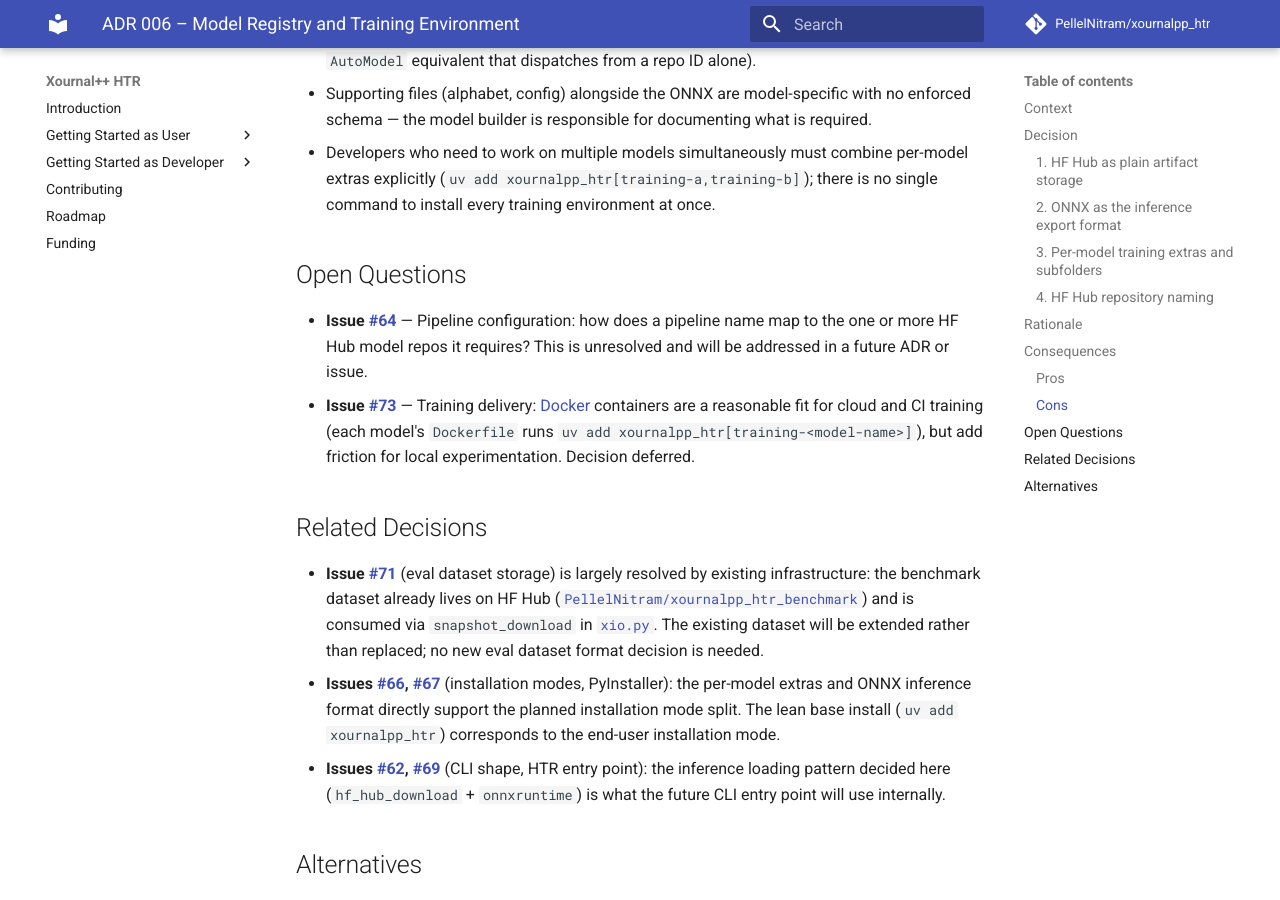
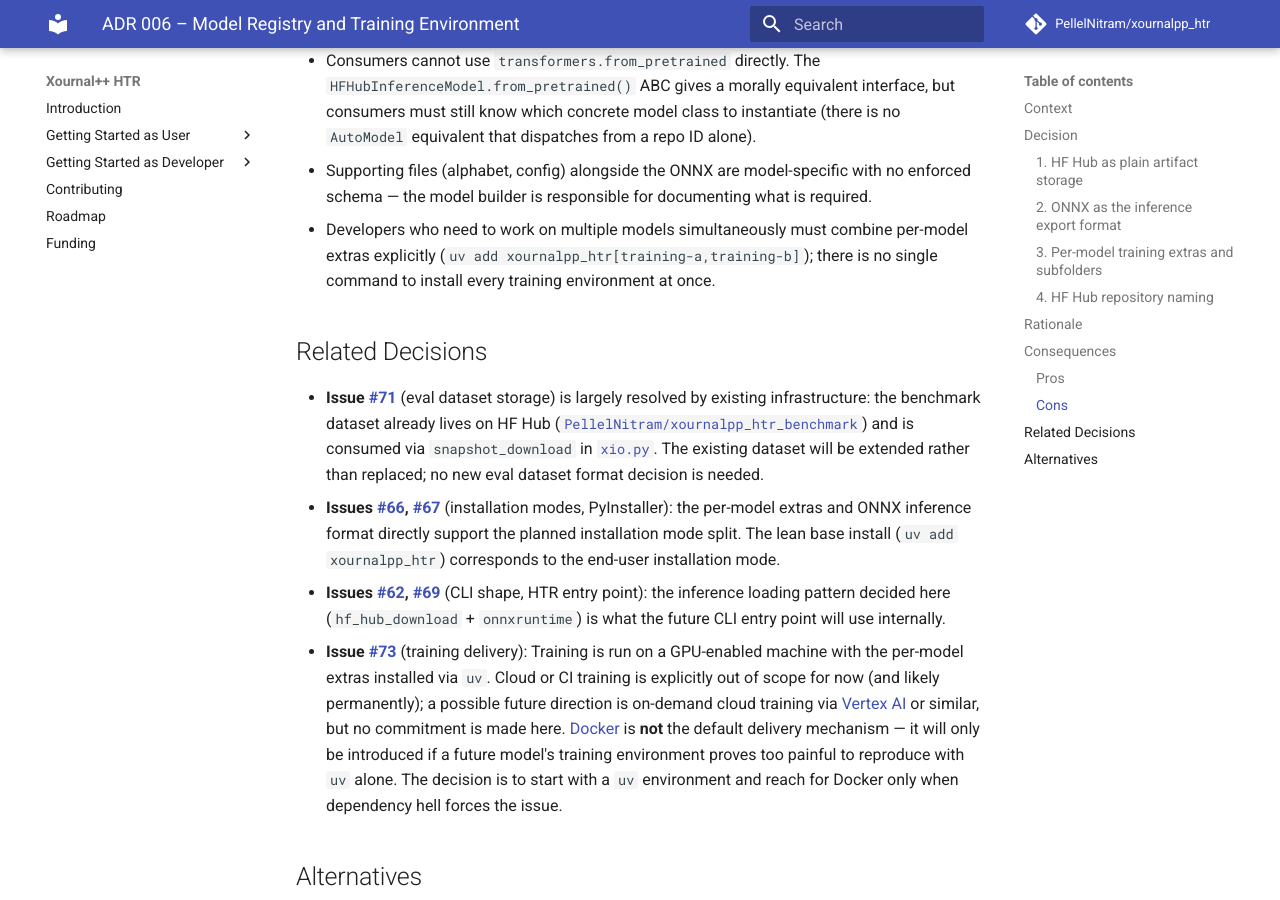
Before and after one commit to PellelNitram/xournalpp_htr, an MkDocs documentation site: the page built from docs/ADRs/006_model_registry_and_training_environment.md, in a window 1280 px wide and 900 px high, scrolled down 5751 px. Built offline with MkDocs 1.6.1 and Material for MkDocs 9.7.7, drawn with Linux system fonts in a browser that asks for light colours; comment, search, counter and statistics services are not loaded; some of the changed text lies outside the part shown.

Commit message:
Resolve open questions in ADR 006. [CC]

```diff
--- a/docs/ADRs/006_model_registry_and_training_environment.md
+++ b/docs/ADRs/006_model_registry_and_training_environment.md
@@ -203,7 +203,11 @@
 
 The model card documents the dataset the model was trained on. A pipeline (as defined in
 [ADR 003](003_define_target_architecture.md)) may reference one or more model repositories;
-pipeline-to-model mapping is done inside each pipeline.
+pipeline-to-model mapping is done inside each pipeline implementation directly — there is no global
+registry, lookup table, or algorithmic resolution. Each pipeline simply imports and instantiates the
+concrete model classes it needs (e.g. `CarbuneModel.from_pretrained()`), which addresses issue
+[#64](https://github.com/PellelNitram/xournalpp_htr/issues/64) for this concern without requiring a
+separate ADR.
 
 ## Rationale
 
@@ -268,16 +272,6 @@
   explicitly (`uv add xournalpp_htr[training-a,training-b]`); there is no single command to install
   every training environment at once.
 
-## Open Questions
-
-- **Issue [#64](https://github.com/PellelNitram/xournalpp_htr/issues/64)** — Pipeline configuration: how
-  does a pipeline name map to the one or more HF Hub model repos it requires? This is unresolved and
-  will be addressed in a future ADR or issue.
-- **Issue [#73](https://github.com/PellelNitram/xournalpp_htr/issues/73)** — Training delivery:
-  [Docker](https://www.docker.com/) containers are a reasonable fit for cloud and CI training (each
-  model's `Dockerfile` runs `uv add xournalpp_htr[training-<model-name>]`), but add friction for local
-  experimentation. Decision deferred.
-
 ## Related Decisions
 
 - **Issue [#71](https://github.com/PellelNitram/xournalpp_htr/issues/71)** (eval dataset storage) is
@@ -293,6 +287,14 @@
   [#69](https://github.com/PellelNitram/xournalpp_htr/issues/69)** (CLI shape, HTR entry point): the
   inference loading pattern decided here (`hf_hub_download` + `onnxruntime`) is what the future CLI
   entry point will use internally.
+- **Issue [#73](https://github.com/PellelNitram/xournalpp_htr/issues/73)** (training delivery):
+  Training is run on a GPU-enabled machine with the per-model extras installed via `uv`. Cloud or CI
+  training is explicitly out of scope for now (and likely permanently); a possible future direction
+  is on-demand cloud training via [Vertex AI](https://cloud.google.com/vertex-ai) or similar, but no
+  commitment is made here. [Docker](https://www.docker.com/) is **not** the default delivery
+  mechanism — it will only be introduced if a future model's training environment proves too painful
+  to reproduce with `uv` alone. The decision is to start with a `uv` environment and reach for Docker
+  only when dependency hell forces the issue.
 
 ## Alternatives
 
```
